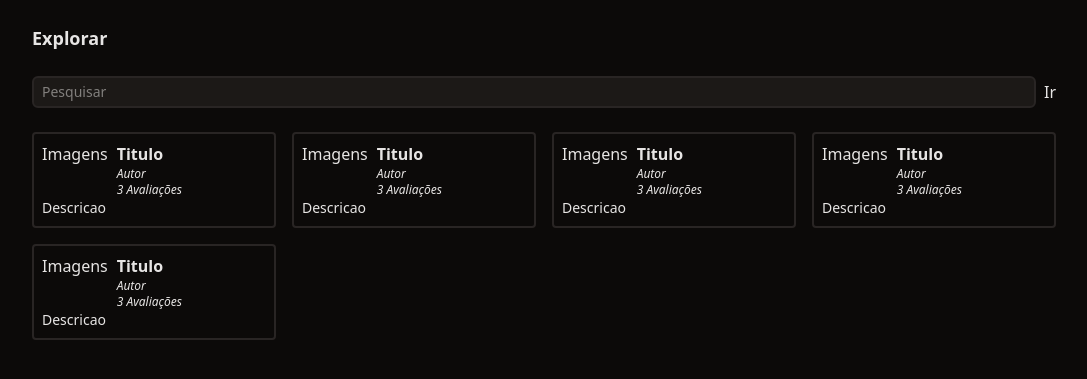
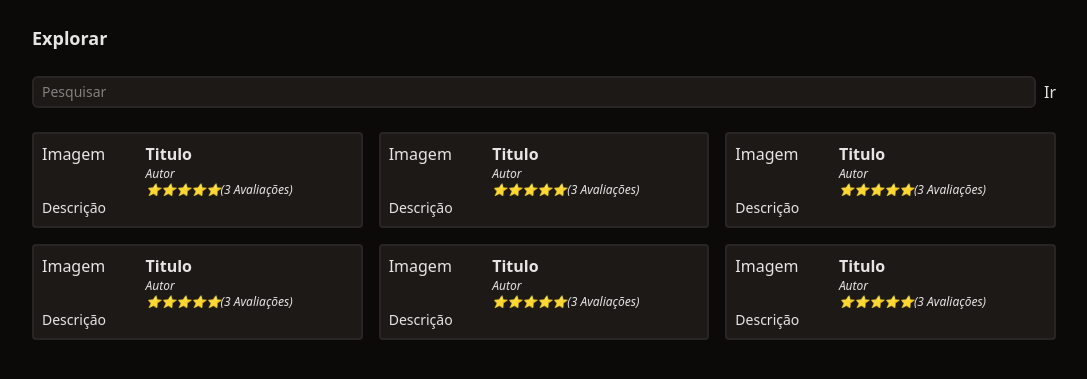
Before and after one commit to omaatheus/bookwise, a PHP site: page / in a window 1280 px wide. Shown: the part 60-439 px from the top of the page, without its empty margins (96-1183 px from the left). Run offline with PHP 8.4, Linux system fonts and the light colour scheme.

Commit message:
fix: grid columns in section

```diff
--- a/index.php
+++ b/index.php
@@ -35,71 +35,120 @@
             </form>
         </div>
 
-        <section class="grid-cols-4 grid gap-4">
-            <div class="p-2 rounded border-stone-800 border-2">
+        <section class="grid gap-4 grid-cols-1 md:grid-cols-2 lg:grid-cols-3">
+            <div class="p-2 rounded border-stone-800 border-2 bg-stone-900">
+
                 <div class="flex">
-                    <div class="w-1/3">Imagens</div>
+
+                    <div class="w-1/3">Imagem</div>
+
                     <div>
-                        <div class="font-semibold">Titulo</div>
+
+                        <a href="/livro.php?" class="font-semibold hover:underline">Titulo</a>
                         <div class="text-xs italic">Autor</div>
-                        <div class="text-xs italic">3 Avaliações</div>
+                        <div class="text-xs italic">⭐⭐⭐⭐⭐(3 Avaliações)</div>
+
                     </div>
+
                 </div>
-                <div class="text-sm">
-                    Descricao
+
+                <div class="text-sm">Descrição</div>
+
+            </div>
+            <div class="p-2 rounded border-stone-800 border-2 bg-stone-900">
+
+                <div class="flex">
+
+                    <div class="w-1/3">Imagem</div>
+
+                    <div>
+
+                        <a href="/livro.php?" class="font-semibold hover:underline">Titulo</a>
+                        <div class="text-xs italic">Autor</div>
+                        <div class="text-xs italic">⭐⭐⭐⭐⭐(3 Avaliações)</div>
+
+                    </div>
+
                 </div>
+
+                <div class="text-sm">Descrição</div>
+
             </div>
-                        <div class="p-2 rounded border-stone-800 border-2">
+            <div class="p-2 rounded border-stone-800 border-2 bg-stone-900">
+
                 <div class="flex">
-                    <div class="w-1/3">Imagens</div>
+
+                    <div class="w-1/3">Imagem</div>
+
                     <div>
-                        <div class="font-semibold">Titulo</div>
+
+                        <a href="/livro.php?" class="font-semibold hover:underline">Titulo</a>
                         <div class="text-xs italic">Autor</div>
-                        <div class="text-xs italic">3 Avaliações</div>
+                        <div class="text-xs italic">⭐⭐⭐⭐⭐(3 Avaliações)</div>
+
                     </div>
+
                 </div>
-                <div class="text-sm">
-                    Descricao
+
+                <div class="text-sm">Descrição</div>
+
+            </div>
+            <div class="p-2 rounded border-stone-800 border-2 bg-stone-900">
+
+                <div class="flex">
+
+                    <div class="w-1/3">Imagem</div>
+
+                    <div>
+
+                        <a href="/livro.php?" class="font-semibold hover:underline">Titulo</a>
+                        <div class="text-xs italic">Autor</div>
+                        <div class="text-xs italic">⭐⭐⭐⭐⭐(3 Avaliações)</div>
+
+                    </div>
+
                 </div>
+
+                <div class="text-sm">Descrição</div>
+
             </div>
-                        <div class="p-2 rounded border-stone-800 border-2">
+            <div class="p-2 rounded border-stone-800 border-2 bg-stone-900">
+
                 <div class="flex">
-                    <div class="w-1/3">Imagens</div>
+
+                    <div class="w-1/3">Imagem</div>
+
                     <div>
-                        <div class="font-semibold">Titulo</div>
+
+                        <a href="/livro.php?" class="font-semibold hover:underline">Titulo</a>
                         <div class="text-xs italic">Autor</div>
-                        <div class="text-xs italic">3 Avaliações</div>
+                        <div class="text-xs italic">⭐⭐⭐⭐⭐(3 Avaliações)</div>
+
                     </div>
+
                 </div>
-                <div class="text-sm">
-                    Descricao
+
+                <div class="text-sm">Descrição</div>
+
+            </div>
+            <div class="p-2 rounded border-stone-800 border-2 bg-stone-900">
+
+                <div class="flex">
+
+                    <div class="w-1/3">Imagem</div>
+
+                    <div>
+
+                        <a href="/livro.php?" class="font-semibold hover:underline">Titulo</a>
+                        <div class="text-xs italic">Autor</div>
+                        <div class="text-xs italic">⭐⭐⭐⭐⭐(3 Avaliações)</div>
+
+                    </div>
+
                 </div>
-            </div>
-                        <div class="p-2 rounded border-stone-800 border-2">
-                <div class="flex">
-                    <div class="w-1/3">Imagens</div>
-                    <div>
-                        <div class="font-semibold">Titulo</div>
-                        <div class="text-xs italic">Autor</div>
-                        <div class="text-xs italic">3 Avaliações</div>
-                    </div>
-                </div>
-                <div class="text-sm">
-                    Descricao
-                </div>
-            </div>
-                        <div class="p-2 rounded border-stone-800 border-2">
-                <div class="flex">
-                    <div class="w-1/3">Imagens</div>
-                    <div>
-                        <div class="font-semibold">Titulo</div>
-                        <div class="text-xs italic">Autor</div>
-                        <div class="text-xs italic">3 Avaliações</div>
-                    </div>
-                </div>
-                <div class="text-sm">
-                    Descricao
-                </div>
+
+                <div class="text-sm">Descrição</div>
+
             </div>
         </section>
 
```
Also changed, not shown: livro.php (added).
